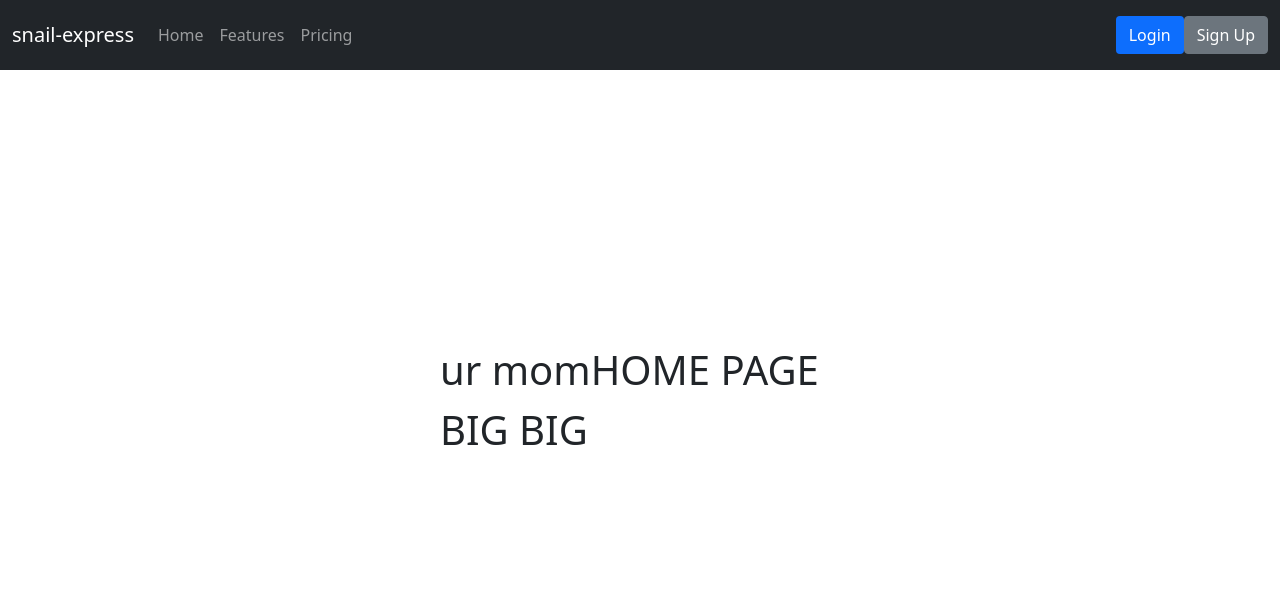
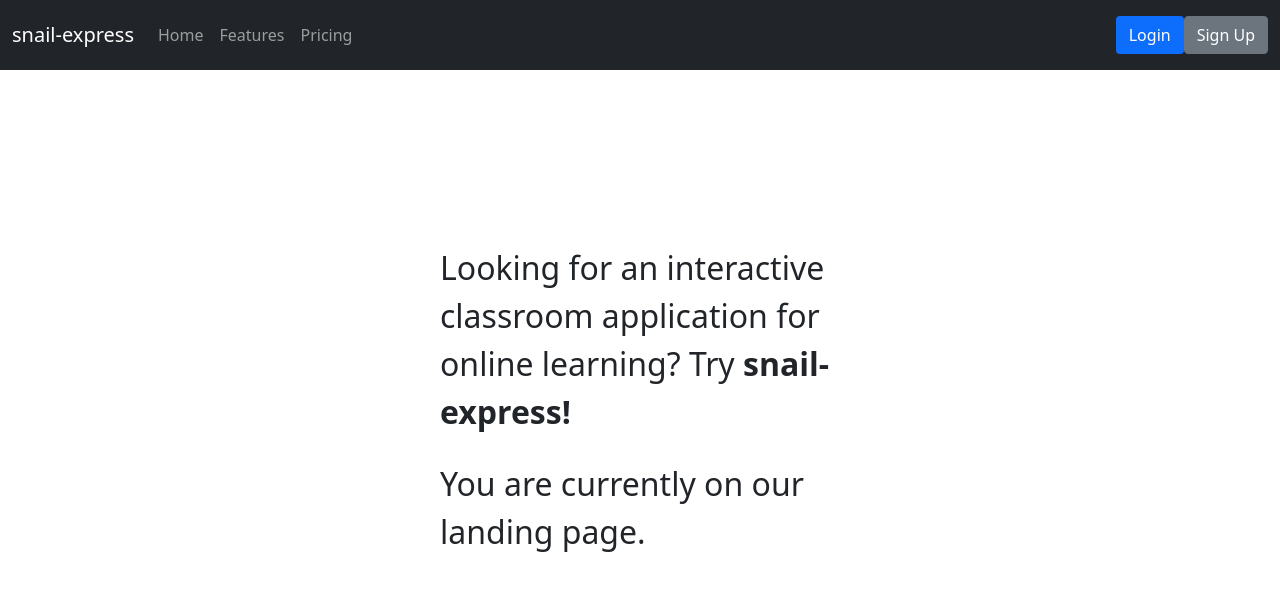
Before and after one commit to nicholas-yongjing/snail-express, a React (Create React App) app in the folder milestone-1/: page / in a window 1280 px wide. Shown: the top 590 px of the page. Built offline with nearby package versions, Linux system fonts and the light colour scheme; no server answers.

Commit message:
Fix update profile bug

```diff
--- a/milestone-1/src/components/Dashboard.js
+++ b/milestone-1/src/components/Dashboard.js
@@ -22,10 +22,11 @@ export default function Dashboard() {
   return (
     <>
       <NavigationBar></NavigationBar>
-      <div className="fs-1">
-        {currentUser.email}
-        DASHBOARD BIG BIG
+      <div className="fs-2">
+        Welcome back! <strong>{currentUser.email}</strong>
       </div>
+      <br></br>
+      <div className="fs-2">You are currently on the dashboard page.</div>
     </>
   );
 }
--- a/milestone-1/src/components/LandingPage.js
+++ b/milestone-1/src/components/LandingPage.js
@@ -1,14 +1,21 @@
 import React, { useState } from "react";
+import { useNavigate } from "react-router-dom";
 import { useAuth } from "../contexts/AuthContext";
+import { Card } from "react-bootstrap";
+import Dashboard from "./Dashboard";
 
 export default function LandingPage() {
   const { currentUser } = useAuth();
+  const navigate = useNavigate();
 
+  if (currentUser) {
+    navigate("/dashboard");
+  } else {
     return (
       <>
         <nav className="navbar navbar-expand-md navbar-dark bg-dark fixed-top">
           <div className="container-fluid">
-          <a className="navbar-brand" href="/dashboard">
+            <a className="navbar-brand" href="/">
               snail-express
             </a>
             <button
@@ -56,10 +63,14 @@ export default function LandingPage() {
             </nav>
           </div>
         </nav>
-      <div className="fs-1">
-        {currentUser ? currentUser.email : "ur mom"}
-        HOME PAGE BIG BIG
+          <div className="fs-2">
+            {/* {currentUser ? currentUser.email : "ur mom"} */}
+            Looking for an interactive classroom application for online
+            learning? Try <strong>snail-express!</strong>
           </div>
+          <br></br>
+          <div className="fs-2">You are currently on our landing page.</div>
       </>
     );
   }
+}
--- a/milestone-1/src/components/Profile.js
+++ b/milestone-1/src/components/Profile.js
@@ -1,8 +1,7 @@
 import React from "react";
-import { Card, Alert, Button } from "react-bootstrap";
+import { Card } from "react-bootstrap";
 import { Link } from "react-router-dom";
 import { useAuth } from "../contexts/AuthContext";
-import logo from "../images/profile.jpg";
 
 export default function Profile() {
   const { currentUser } = useAuth();
@@ -13,7 +12,7 @@ export default function Profile() {
           {/* <img src={logo} className="img-responsive" alt="Website logo" height="150px" /> */}
           <h2 className="text-center mb-4">Profile</h2>
           <div>
-            <strong>Name:</strong> Snail Ting
+            <strong>Name:</strong> Insert name here after linking database
           </div>
           <div>
             <strong>Email:</strong> {currentUser.email}
--- a/milestone-1/src/components/UpdateProfile.js
+++ b/milestone-1/src/components/UpdateProfile.js
@@ -8,7 +8,7 @@ export default function UpdateProfile() {
   const passwordRef = useRef();
   const passwordConfirmRef = useRef();
   const navigate = useNavigate();
-  const { currentUser, updatePassword, updateEmail } = useAuth();
+  const { currentUser, updateUserPassword, updateUserEmail } = useAuth();
   const [error, setError] = useState("");
   const [loading, setLoading] = useState(false);
 
@@ -22,11 +22,11 @@ export default function UpdateProfile() {
     setLoading(true);
     setError("");
     if (emailRef.current.value !== currentUser.email) {
-      promises.push(updateEmail(emailRef.current.value));
+      promises.push(updateUserEmail(emailRef.current.value));
     }
 
     if (passwordRef.current.value) {
-      promises.push(updatePassword(passwordRef.current.value));
+      promises.push(updateUserPassword(passwordRef.current.value));
     }
 
     Promise
--- a/milestone-1/src/contexts/AuthContext.js
+++ b/milestone-1/src/contexts/AuthContext.js
@@ -1,15 +1,17 @@
 import React, { createContext, useContext, useState, useEffect } from "react";
+import { Alert } from "react-bootstrap";
 import {
   createUserWithEmailAndPassword,
   signInWithEmailAndPassword,
   signOut,
   sendPasswordResetEmail,
   onAuthStateChanged,
+  updateEmail,
+  updatePassword,
 } from "firebase/auth";
 import { auth } from "../firebase";
 
 const AuthContext = createContext();
-// const auth = getAuth();
 
 export function useAuth() {
   return useContext(AuthContext);
@@ -35,12 +37,12 @@ export function AuthProvider({ children }) {
     return sendPasswordResetEmail(auth, email);
   }
 
-  function updateEmail(email) {
-    return currentUser.updateEmail(email);
+  function updateUserEmail(email) {
+    return updateEmail(currentUser, email);
   }
 
-  function updatePassword(password) {
-    return currentUser.updatePassword(password);
+  function updateUserPassword(password) {
+    return updatePassword(currentUser, password);
   }
 
   useEffect(() => {
@@ -57,8 +59,8 @@ export function AuthProvider({ children }) {
     login,
     logout,
     resetPassword,
-    updateEmail,
-    updatePassword,
+    updateUserEmail,
+    updateUserPassword,
   };
 
   return (
```
Lines whose indentation alone changed are shown as unchanged.
